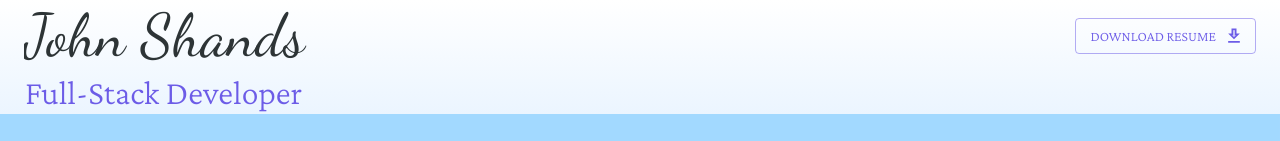
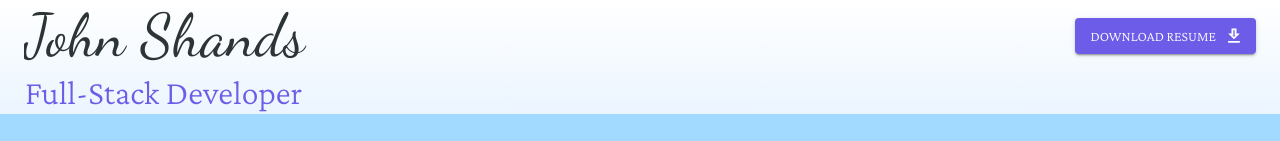
Before and after one commit to Johnshandsable/portfolio, a React (Create React App) app: page / in a window 1280 px wide. Shown: the top 141 px of the page. Built offline with nearby package versions, Linux system fonts and the light colour scheme.

Commit message:
changed button variant to contained on header

```diff
--- a/src/components/Header/Header.jsx
+++ b/src/components/Header/Header.jsx
@@ -41,7 +41,7 @@ export default function Header() {
           component={Link}
           to={process.env.PUBLIC_URL + "ShandsJohn-R.pdf"}
           color="secondary"
-          variant="outlined"
+          variant="contained"
           endIcon={<GetAppTwoToneIcon />}
         >
           Download Resume
```
